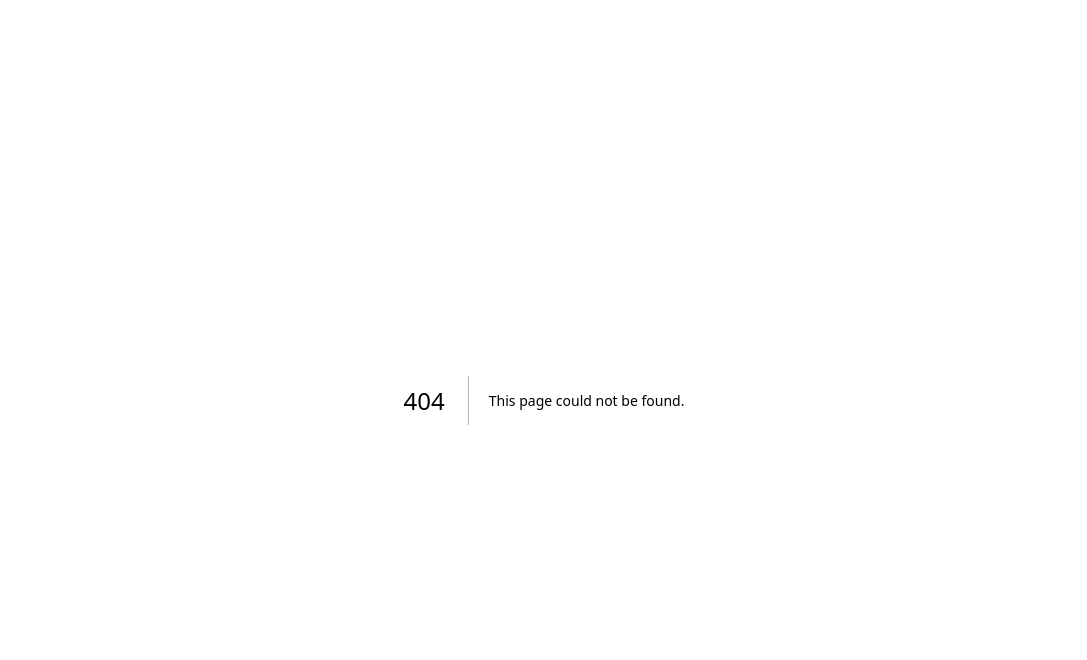
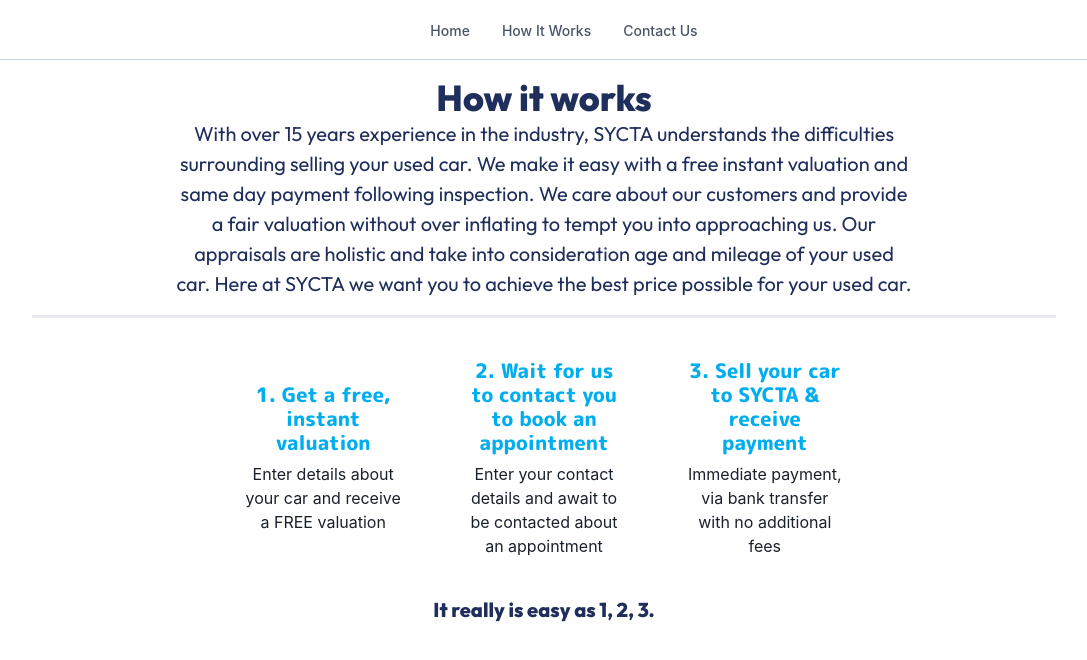
Before and after one commit to Sycta/FrontEnd, a Next.js app: page /howItWorks in a window 1280 px wide. Before the commit this address had no page. Shown: the top 660 px of the page, without its empty margins (96-1183 px from the left). Built offline with nearby package versions, Linux system fonts and the light colour scheme; a web font is replaced by a local one.

Commit message:
- Refactored Index page - Removed blue background. - how it works page added
- Need to make all headings consistent.
- Need to add Contact page in.

```diff
--- /dev/null
+++ b/src/CommonComponents/Navbar.tsx
@@ -0,0 +1,160 @@
+"use client";
+
+import {
+  Box,
+  Flex,
+  Text,
+  IconButton,
+  Stack,
+  Collapse,
+  Popover,
+  PopoverTrigger,
+  useColorModeValue,
+  useDisclosure,
+} from "@chakra-ui/react";
+import {
+  HamburgerIcon,
+  CloseIcon,
+  ChevronDownIcon,
+  ChevronRightIcon,
+} from "@chakra-ui/icons";
+
+export default function Navigation() {
+  const { isOpen, onToggle } = useDisclosure();
+
+  return (
+    <Box>
+      <Flex
+        bg={"white"}
+        color={"gray.600"}
+        minH="60px"
+        py={{ base: 2 }}
+        px={{ base: 4 }}
+        borderBottom={1}
+        borderStyle={"solid"}
+        borderColor={"gray.300"}
+        align={"center"}
+      >
+        <Flex
+          flex={{ base: 1, md: "auto" }}
+          ml={{ base: -2 }}
+          display={{ base: "flex", md: "none" }}
+        >
+          <IconButton
+            onClick={onToggle}
+            icon={
+              isOpen ? <CloseIcon w={3} h={3} /> : <HamburgerIcon w={5} h={5} />
+            }
+            variant={"ghost"}
+            aria-label={"Toggle Navigation"}
+          />
+        </Flex>
+        <Flex flex={{ base: 1 }} justify={{ base: "center", md: "center" }}>
+          <Flex display={{ base: "none", md: "flex" }} ml={10}>
+            <DesktopNav />
+          </Flex>
+        </Flex>
+      </Flex>
+
+      <Collapse in={isOpen} animateOpacity>
+        <MobileNav />
+      </Collapse>
+    </Box>
+  );
+}
+
+const DesktopNav = () => {
+  const linkColor = useColorModeValue("gray.600", "gray.200");
+  const linkHoverColor = useColorModeValue("gray.800", "white");
+  const popoverContentBgColor = useColorModeValue("white", "gray.800");
+
+  return (
+    <Stack direction={"row"} spacing={4}>
+      {NAV_ITEMS.map((navItem) => (
+        <Box key={navItem.label}>
+          <Popover trigger={"hover"} placement={"bottom-start"}>
+            <PopoverTrigger>
+              <Box
+                as="a"
+                p={2}
+                href={navItem.href ?? "#"}
+                fontSize={"sm"}
+                fontWeight={500}
+                color={linkColor}
+                _hover={{
+                  textDecoration: "none",
+                  color: linkHoverColor,
+                }}
+              >
+                {navItem.label}
+              </Box>
+            </PopoverTrigger>
+          </Popover>
+        </Box>
+      ))}
+    </Stack>
+  );
+};
+
+const MobileNav = () => {
+  return (
+    <Stack
+      bg={"white"}
+      p={4}
+      display={{ md: "none" }}
+      borderBottom={1}
+      borderStyle={"solid"}
+      borderBottomColor={"gray.300"}
+    >
+      {NAV_ITEMS.map((navItem) => (
+        <MobileNavItem key={navItem.label} {...navItem} />
+      ))}
+    </Stack>
+  );
+};
+
+const MobileNavItem = ({ label, href }: NavItem) => {
+  const { isOpen, onToggle } = useDisclosure();
+
+  return (
+    <Stack spacing={4} onClick={onToggle}>
+      <Box
+        py={2}
+        as="a"
+        href={href ?? "#"}
+        justifyContent="space-between"
+        alignItems="center"
+        _hover={{
+          textDecoration: "none",
+        }}
+      >
+        <Text
+          fontWeight={600}
+          color={useColorModeValue("gray.600", "gray.200")}
+        >
+          {label}
+        </Text>
+      </Box>
+    </Stack>
+  );
+};
+
+interface NavItem {
+  label: string;
+  href?: string;
+}
+
+const NAV_ITEMS: Array<NavItem> = [
+  {
+    label: "Home",
+    href: "/",
+  },
+  {
+    label: "How It Works",
+    href: "/howItWorks",
+  },
+  {
+    label: "Contact Us",
+    href: "#",
+  },
+];
--- /dev/null
+++ b/src/Components/HowItWorks/howItWorksSection.tsx
@@ -0,0 +1,79 @@
+import IndividualInformationSection from "@/CommonComponents/IndividualInformationSectionProps";
+import { Flex, Heading, Box, Text } from "@chakra-ui/react";
+
+const sections = [
+  {
+    heading: "1. Get a free, instant valuation",
+    text: "Enter details about your car and receive a FREE valuation",
+  },
+  {
+    heading: "2. Wait for us to contact you to book an appointment",
+    text: "Enter your contact details and await to be contacted about an appointment",
+  },
+  {
+    heading: "3. Sell your car to SYCTA & receive payment",
+    text: "Immediate payment, via bank transfer with no additional fees",
+  },
+];
+
+export default function HowItWorksSection() {
+  return (
+    <Box
+      width={"100%"}
+      px={{ base: 2, sm: 4, md: 12, lg: 32 }}
+      background={"white"}
+      textAlign={"center"}
+    >
+      <Heading
+        color="#1f2e5a"
+        fontFamily={"Outfit, sans serif"}
+        fontWeight={800}
+        size={"xl"}
+        mt={4}
+      >
+        How it works
+      </Heading>
+      <Text
+        color="#1f2e5a"
+        fontFamily={"Outfit, sans serif"}
+        fontSize={"xl"}
+        px={{ base: 0, sm: 0, md: 18, lg: 36 }}
+      >
+        With over 15 years experience in the industry, SYCTA understands the
+        difficulties surrounding selling your used car. We make it easy with a
+        free instant valuation and same day payment following inspection. We
+        care about our customers and provide a fair valuation without over
+        inflating to tempt you into approaching us. Our appraisals are holistic
+        and take into consideration age and mileage of your used car. Here at
+        SYCTA we want you to achieve the best price possible for your used car.
+      </Text>
+      <hr color="#EAEAEA" style={{ height: "2px", marginTop: "1rem" }} />
+      <Flex
+        direction={{ base: "column", sm: "column", md: "row", lg: "row" }}
+        background={"white"}
+        py={4}
+        gap={4}
+        justifyContent={"center"}
+      >
+        {sections.map((section, index) => {
+          return (
+            <IndividualInformationSection
+              key={index}
+              icon={undefined}
+              heading={section.heading}
+              text={section.text}
+            />
+          );
+        })}
+      </Flex>
+      <Heading
+        color="#1f2e5a"
+        fontFamily={"Outfit, sans serif"}
+        fontWeight={800}
+        size={"md"}
+      >
+        It really is easy as 1, 2, 3.
+      </Heading>
+    </Box>
+  );
+}
--- a/src/Components/IndexPage/form.tsx
+++ b/src/Components/IndexPage/form.tsx
@@ -63,7 +63,7 @@
     <Flex
       direction="column"
       gap={2}
-      background={"#00ADEF"}
+      background={"#FFF"}
       padding={"2"}
       width={"100%"}
       justifyContent="center" // Center the content horizontally
@@ -74,9 +74,9 @@
     >
       <Image src="/Logo.png" alt="Sycta - The easy way to sell your car" />
       <Text
-        color="white"
+        color="#000"
         fontSize={"lg"}
-        fontWeight={400}
+        fontWeight={600}
         fontFamily="'M PLUS Rounded 1c', sans-serif"
       >
         Receive an instant valuation from your local trusted car buyer.
--- /dev/null
+++ b/src/pages/howItWorks.tsx
@@ -0,0 +1,12 @@
+import Navigation from "@/CommonComponents/Navbar";
+import HowItWorksSection from "@/Components/HowItWorks/howItWorksSection";
+import { Box } from "@chakra-ui/react";
+
+export default function howItWorks() {
+  return (
+    <Box h="100vh" w="100%">
+      <Navigation />
+      <HowItWorksSection />
+    </Box>
+  );
+}
```
Also changed, not shown: src/Components/IndexPage/howItWorks.tsx (deleted, +0 -61 lines), src/pages/index.tsx (+5 -3 lines).
